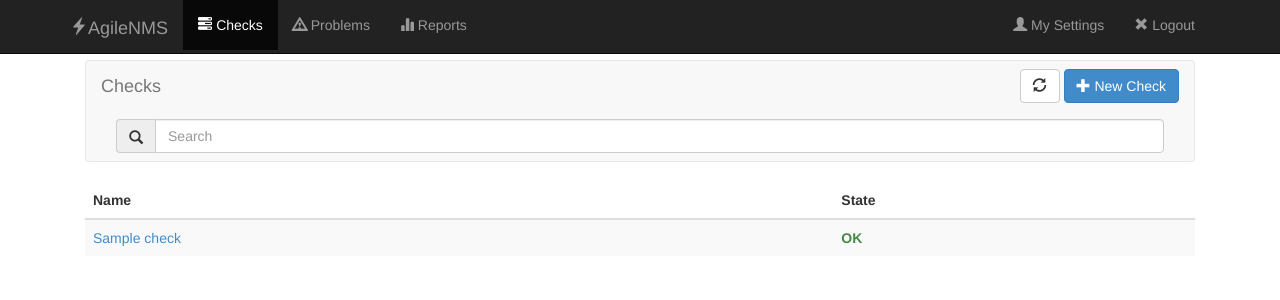
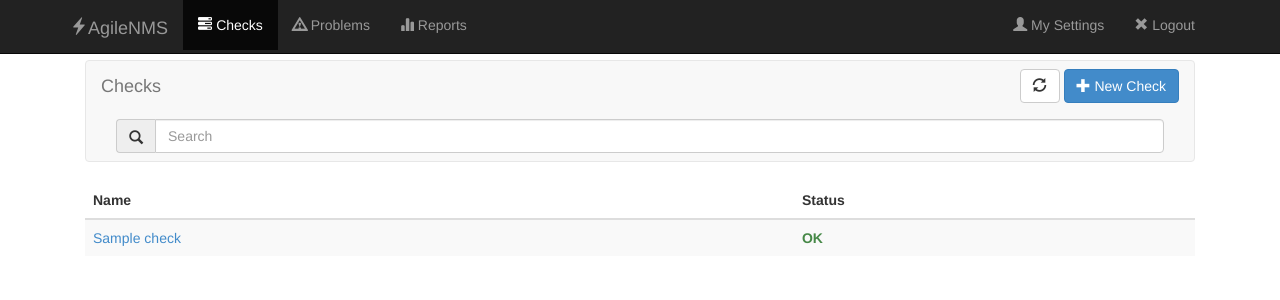
Before and after one commit to animeshinvinci/AgileNMS, a Django app: template monitoring/templates/monitoring/check_list.html in a window 1280 px wide. Shown: the top 300 px of the page. Run offline with Django 3.2, Linux system fonts and the light colour scheme; the template is opened without the code that fills it: values that come from a table or form of the project are taken from there, others are empty; tables that the repository leaves empty hold one stand-in row (values such as "Sample post"); parts of the project's set-up code (start-up, migrations or seed data) failed here and were passed over.

Commit message:
Renamed State to Status

```diff
--- a/monitoring/templates/monitoring/check_list.html
+++ b/monitoring/templates/monitoring/check_list.html
@@ -39,7 +39,7 @@
   <thead>
    <tr>
     <th>Name</th>
-    <th>State</th>
+    <th>Status</th>
    </tr>
   </thead>
    <tbody>
```
